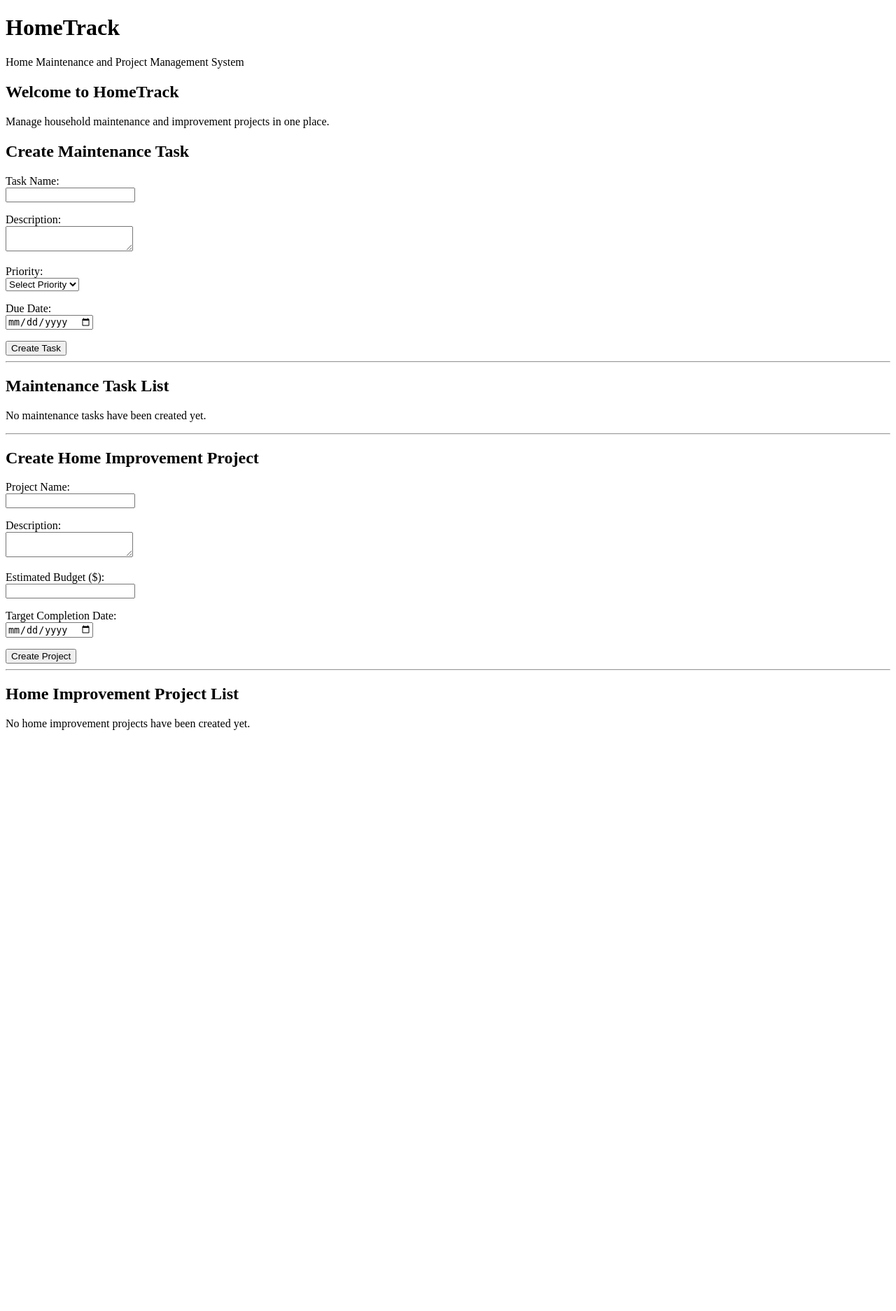
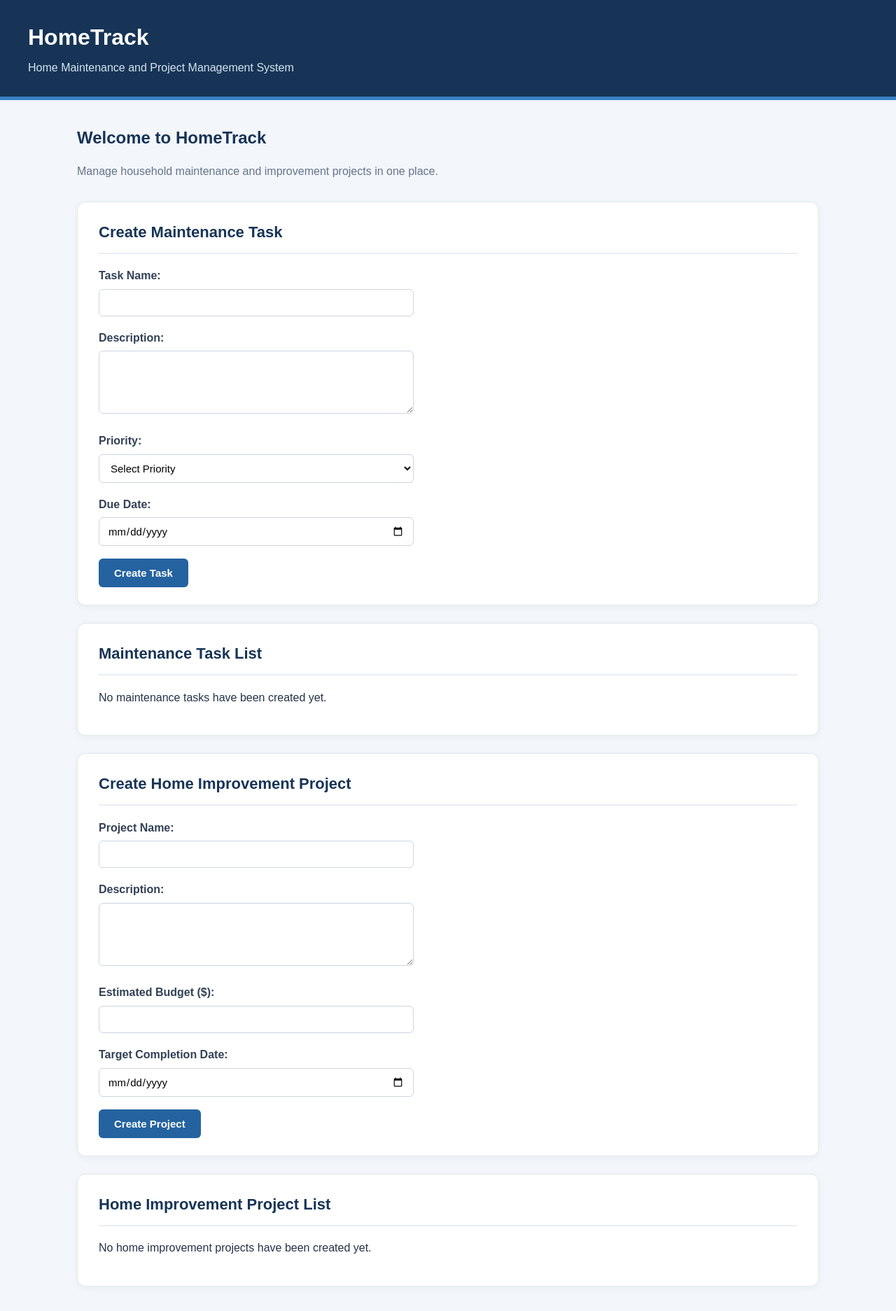
Before and after one commit to bcookson85/hometrack-capstone, a Flask app: page / in a window 1280 px wide. Shown: the whole page at 70% size. Before the commit the page ends 1043 px from the top, so only its background shows below. Run offline with Flask 3, Linux system fonts and the light colour scheme; data that the repository does not hold is empty.

Commit message:
Add professional styling to HomeTrack interface

```diff
--- /dev/null
+++ b/static/style.css
@@ -0,0 +1,182 @@
+/* HomeTrack - Application Styles */
+
+* {
+    box-sizing: border-box;
+}
+
+body {
+    margin: 0;
+    font-family: Arial, Helvetica, sans-serif;
+    background-color: #f3f6fa;
+    color: #253247;
+    line-height: 1.6;
+}
+
+/* Header */
+
+header {
+    background-color: #173456;
+    color: white;
+    padding: 28px 40px;
+    border-bottom: 5px solid #3b82c4;
+}
+
+header h1 {
+    margin: 0;
+    font-size: 32px;
+}
+
+header p {
+    margin: 5px 0 0;
+    color: #d5e3f1;
+}
+
+/* Main Layout */
+
+main {
+    max-width: 1100px;
+    margin: 35px auto;
+    padding: 0 20px;
+}
+
+main > h2 {
+    color: #173456;
+    margin-bottom: 5px;
+}
+
+main > p {
+    color: #64748b;
+    margin-bottom: 30px;
+}
+
+/* Content Panels */
+
+section {
+    background-color: white;
+    padding: 25px 30px;
+    margin-bottom: 25px;
+    border-radius: 12px;
+    border: 1px solid #e1e7ef;
+    box-shadow: 0 3px 12px rgba(0, 0, 0, 0.04);
+}
+
+section h2 {
+    margin-top: 0;
+    color: #173456;
+    font-size: 22px;
+    border-bottom: 2px solid #e8eef5;
+    padding-bottom: 12px;
+}
+
+/* Forms */
+
+form p {
+    margin-bottom: 18px;
+}
+
+label {
+    font-weight: 600;
+    color: #334155;
+}
+
+input,
+select,
+textarea {
+    width: 100%;
+    max-width: 450px;
+    padding: 10px 12px;
+    margin-top: 6px;
+    font-family: inherit;
+    font-size: 15px;
+    border: 1px solid #cbd5e1;
+    border-radius: 6px;
+    background-color: white;
+}
+
+textarea {
+    min-height: 90px;
+    resize: vertical;
+}
+
+input:focus,
+select:focus,
+textarea:focus {
+    outline: 2px solid #3b82c4;
+    outline-offset: 1px;
+}
+
+/* Buttons */
+
+button {
+    background-color: #2463a0;
+    color: white;
+    border: none;
+    padding: 12px 22px;
+    border-radius: 6px;
+    font-size: 15px;
+    font-weight: 600;
+    cursor: pointer;
+}
+
+button:hover {
+    background-color: #174b7d;
+}
+
+/* Data Tables */
+
+table {
+    width: 100%;
+    border-collapse: collapse;
+    margin-top: 15px;
+    font-size: 14px;
+}
+
+th,
+td {
+    padding: 13px 15px;
+    text-align: left;
+    border: 1px solid #e2e8f0;
+}
+
+th {
+    background-color: #edf3f9;
+    color: #173456;
+    font-weight: 600;
+}
+
+tbody tr:nth-child(even) {
+    background-color: #f8fafc;
+}
+
+tbody tr:hover {
+    background-color: #eef6ff;
+}
+
+/* Section Separators */
+
+hr {
+    display: none;
+}
+
+/* Smaller Screens */
+
+@media (max-width: 600px) {
+    header {
+        padding: 22px;
+    }
+
+    main {
+        margin-top: 20px;
+        padding: 0 12px;
+    }
+
+    section {
+        padding: 18px;
+        overflow-x: auto;
+    }
+
+    th,
+    td {
+        padding: 10px;
+    }
+}
--- a/templates/index.html
+++ b/templates/index.html
@@ -4,6 +4,7 @@
     <meta charset="UTF-8">
     <meta name="viewport" content="width=device-width, initial-scale=1.0">
     <title>HomeTrack</title>
+    <link rel="stylesheet" href="{{ url_for('static', filename='style.css') }}">
 </head>
 <body>
     <header>
```
